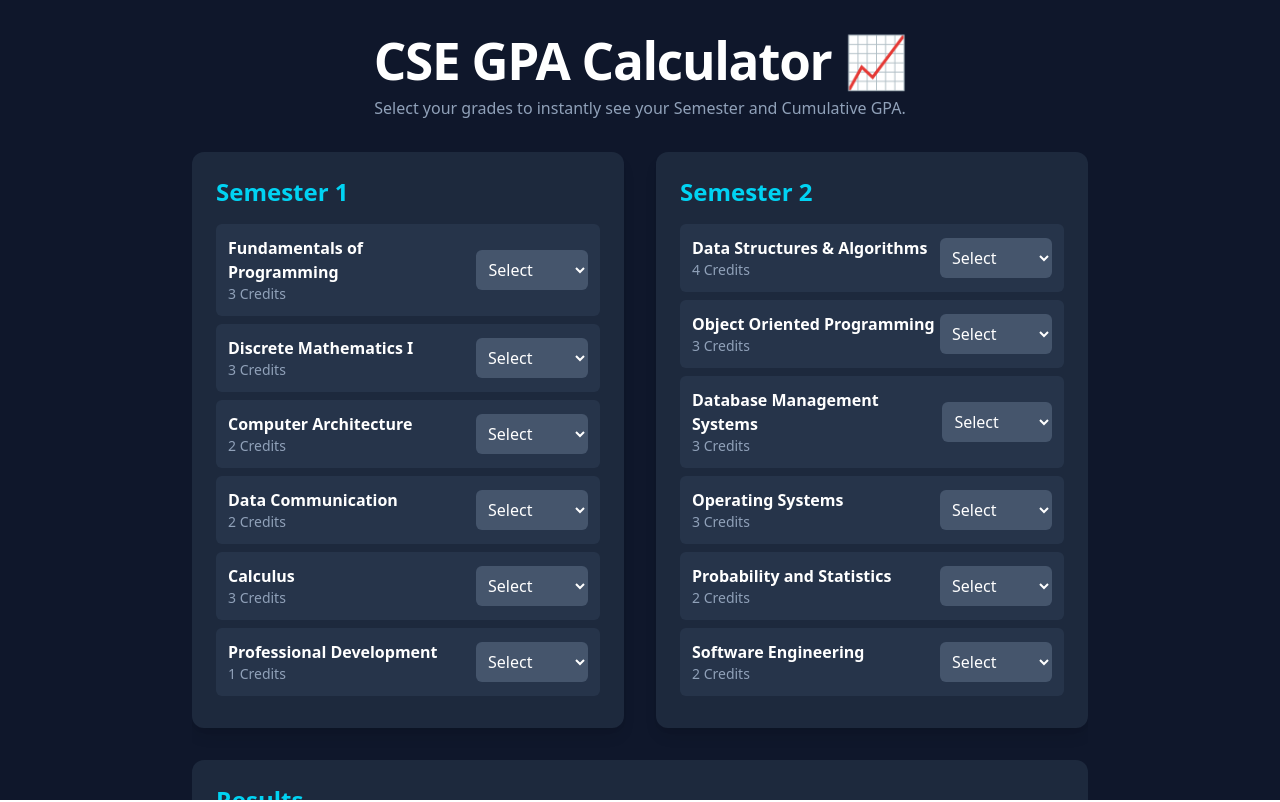
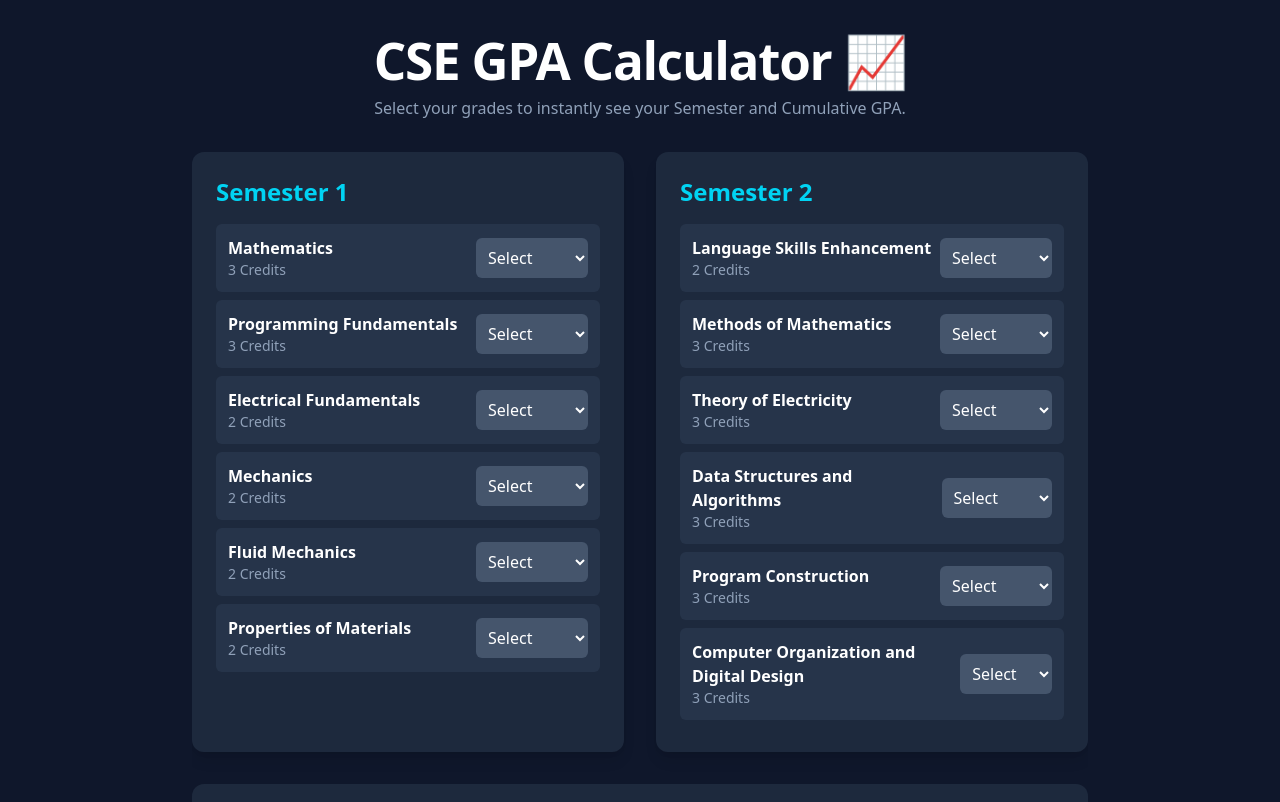
Before and after one commit to RashmikaMadaela/GPA_Calculator, a React (Vite) app: page / in a window 1280 px wide. Shown: the top 802 px of the page. Built offline with nearby package versions, Linux system fonts and the light colour scheme.

Commit message:
added module details and fixed some UI issues

```diff
--- a/src/data/modules.js
+++ b/src/data/modules.js
@@ -2,25 +2,25 @@
 
 export const modules = [
   // Semester 1
-  { id: 'S1M1', semester: 1, name: 'Fundamentals of Programming', credits: 3 },
-  { id: 'S1M2', semester: 1, name: 'Discrete Mathematics I', credits: 3 },
-  { id: 'S1M3', semester: 1, name: 'Computer Architecture', credits: 2 },
-  { id: 'S1M4', semester: 1, name: 'Data Communication', credits: 2 },
-  { id: 'S1M5', semester: 1, name: 'Calculus', credits: 3 },
-  { id: 'S1M6', semester: 1, name: 'Professional Development', credits: 1 },
+  { id: 'S1M1', semester: 1, name: 'Mathematics', credits: 3 },
+  { id: 'S1M2', semester: 1, name: 'Programming Fundamentals', credits: 3 },
+  { id: 'S1M3', semester: 1, name: 'Electrical Fundamentals', credits: 2 },
+  { id: 'S1M4', semester: 1, name: 'Mechanics', credits: 2 },
+  { id: 'S1M5', semester: 1, name: 'Fluid Mechanics', credits: 2 },
+  { id: 'S1M6', semester: 1, name: 'Properties of Materials', credits: 2 },
 
   // Semester 2
-  { id: 'S2M1', semester: 2, name: 'Data Structures & Algorithms', credits: 4 },
-  { id: 'S2M2', semester: 2, name: 'Object Oriented Programming', credits: 3 },
-  { id: 'S2M3', semester: 2, name: 'Database Management Systems', credits: 3 },
-  { id: 'S2M4', semester: 2, name: 'Operating Systems', credits: 3 },
-  { id: 'S2M5', semester: 2, name: 'Probability and Statistics', credits: 2 },
-  { id: 'S2M6', semester: 2, name: 'Software Engineering', credits: 2 },
+  { id: 'S2M1', semester: 2, name: 'Language Skills Enhancement', credits: 2 },
+  { id: 'S2M2', semester: 2, name: 'Methods of Mathematics', credits: 3 },
+  { id: 'S2M3', semester: 2, name: 'Theory of Electricity', credits: 3 },
+  { id: 'S2M4', semester: 2, name: 'Data Structures and Algorithms', credits: 3 },
+  { id: 'S2M5', semester: 2, name: 'Program Construction', credits: 3 },
+  { id: 'S2M6', semester: 2, name: 'Computer Organization and Digital Design', credits: 3 },
 ];
 
 // Grade to Point mapping (adjust these values to match your university's system)
 export const gradePoints = {
-  'A+': 4.2,
+  'A+': 4.0,
   'A': 4.0,
   'A-': 3.7,
   'B+': 3.3,
@@ -28,8 +28,9 @@ export const gradePoints = {
   'B-': 2.7,
   'C+': 2.3,
   'C': 2.0,
-  'C-': 1.7,
-  'D+': 1.3,
+  'C-': 1.5,
   'D': 1.0,
-  'E': 0.0,
+  'F': 0.0,
+  'I-we': 0.0,
+  'I-ca': 0.0,
 };
--- a/src/index.css
+++ b/src/index.css
@@ -30,7 +30,7 @@ body {
   min-width: 320px;
   min-height: 100vh;
   width: 100vw;
-  height: 100vh;
+  height: 100%;
   display: flex;
   flex-direction: column;
   align-items: stretch;
@@ -39,7 +39,7 @@ body {
 
 main, #root {
   width: 100%;
-  min-height: 100vh;
+  height: 100%;
   display: flex;
   flex-direction: column;
   align-items: stretch;
```
